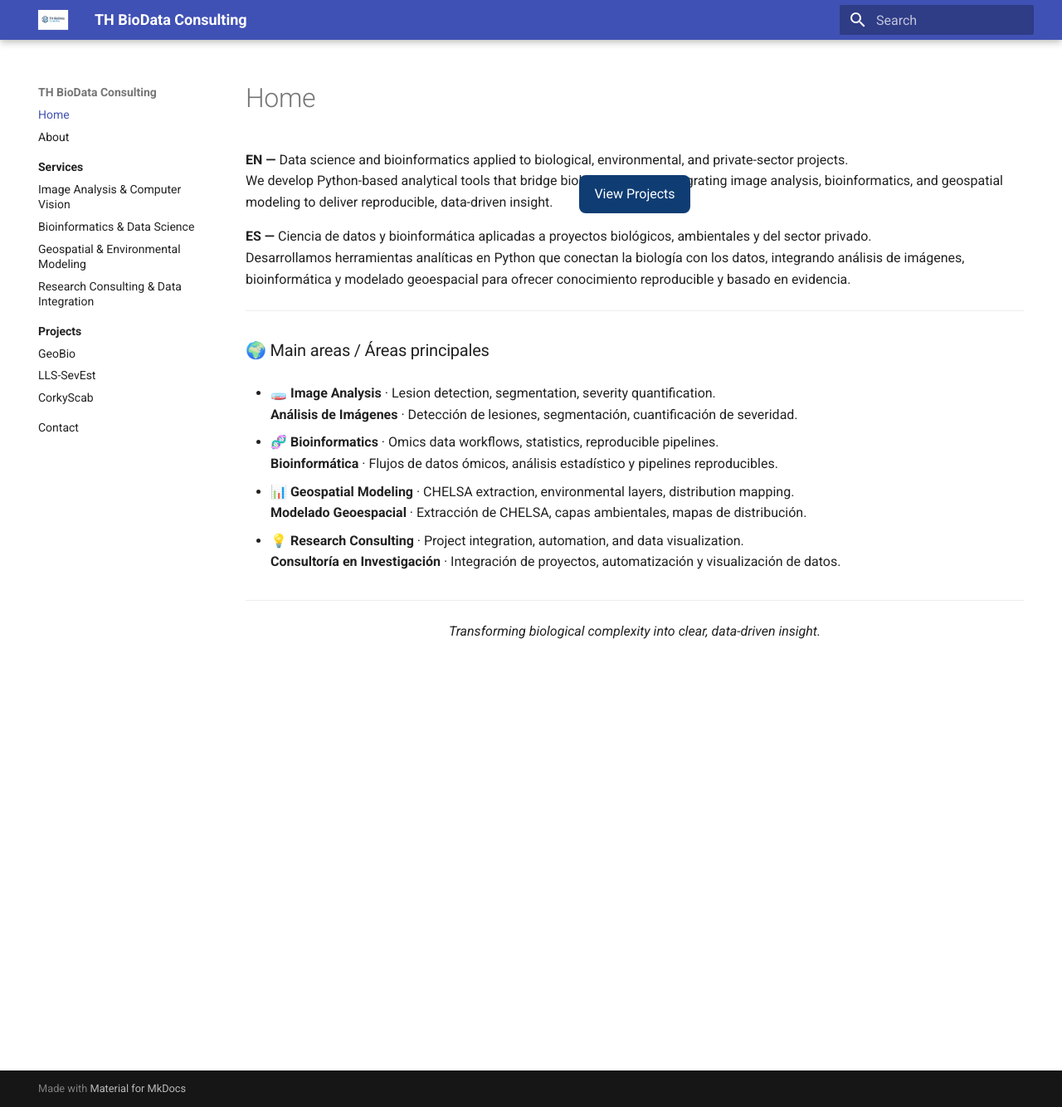
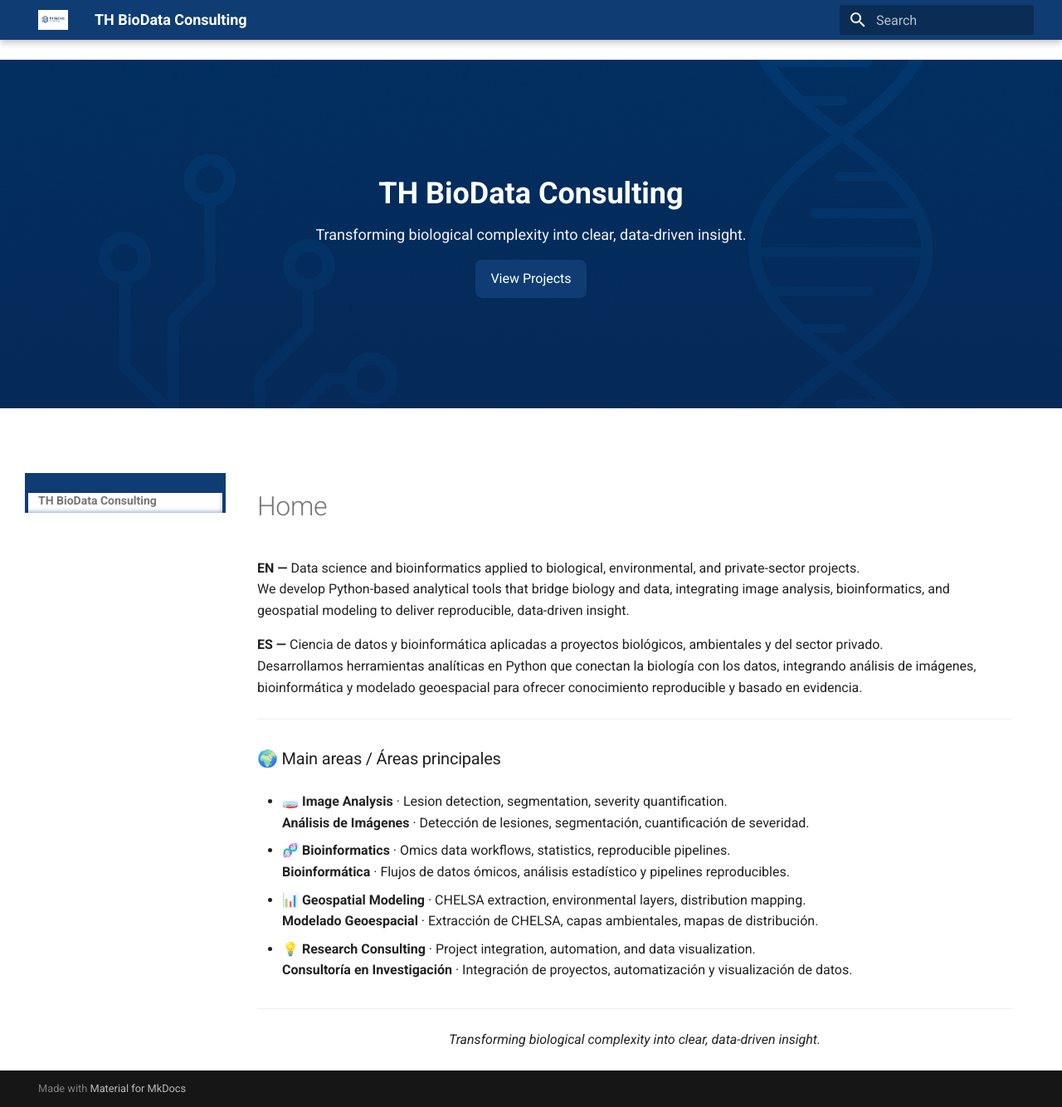
Before and after one commit to TH-BioData/th-biodata.github.io, an MkDocs documentation site: the page built from docs/index.md, in a window 1280 px wide and 1334 px high. Shown: the whole window at 83% size. Built offline with MkDocs 1.6.1 and Material for MkDocs 9.7.7, drawn with Linux system fonts in a browser that asks for light colours.

Commit message:
Update extra.css

```diff
--- a/docs/styles/extra.css
+++ b/docs/styles/extra.css
@@ -1,4 +1,5 @@
-TH BioData Consulting — Custom Styles (versión estable)
+/* ============================================================
+   TH BioData Consulting — Custom Styles (versión corregida móvil)
    ============================================================ */
 
 /* --- Ajustes generales de contenido --- */
@@ -7,40 +8,40 @@ max-width: 950px;
   margin: 0 auto;
 }
 
-/* ===== TOP BAR (azul corporativo fijo) ===== /
+/* ===== TOP BAR (azul corporativo fijo) ===== */
 .md-header,
 .md-tabs {
   background-color: #0F3D73 !important;
-z-index: 10; / por encima del hero */
+  z-index: 5; /* suficiente para estar sobre hero, pero debajo del drawer */
 }
 
-/* ===== Variables para alto del hero ===== /
+/* ===== Variables para alto del hero ===== */
 :root {
---th-hero-height: 420px;          / alto del hero en desktop /
---th-hero-height-sm: 300px;       / alto del hero en móvil   /
---md-header-h: var(--md-header-height, 3.6rem); / alto header Material */
+  --th-hero-height: 420px;          /* alto del hero en desktop */
+  --th-hero-height-sm: 300px;       /* alto del hero en móvil   */
+  --md-header-h: var(--md-header-height, 3.6rem); /* alto header Material */
 }
 
 /* ============================================================
    HERO full-width (debajo del header)
    ============================================================ */
 
-/* Solo en páginas que tienen .hero /
+/* Solo en páginas que tienen .hero */
 body:has(.hero) .hero {
-position: fixed;                       / fuera del flujo del layout /
-top: var(--md-header-h);               / inmediatamente bajo el header /
-left: 50%;
-transform: translateX(-50%);
-width: 100vw;                          / a todo lo ancho de la ventana /
+  position: fixed;
+  top: var(--md-header-h);
+  left: 0;
+  right: 0;
+  width: 100%;
   margin: 0;
   border-radius: 0;
   overflow: hidden;
-z-index: 4;                            / por debajo del header */
+  z-index: 4;
 }
 
 body:has(.hero) .hero__bg {
   height: var(--th-hero-height);
-background-image: url('../assets/hero.jpg?v=5'); /* rompe caché */
+  background-image: url('../assets/hero.jpg?v=6'); /* rompe caché */
   background-size: cover;
   background-position: center;
   background-repeat: no-repeat;
@@ -60,8 +61,13 @@ color: #fff;
 .hero__title { font-size: 36px; font-weight: 700; margin-bottom: 6px; }
 .hero__tag   { font-size: 18px; opacity: .95; }
 .hero__cta   {
-display: inline-block; margin-top: 16px; padding: 10px 18px;
-background: #0F3D73; border-radius: 8px; color: #fff !important; text-decoration: none;
+  display: inline-block;
+  margin-top: 16px;
+  padding: 10px 18px;
+  background: #0F3D73;
+  border-radius: 8px;
+  color: #fff !important;
+  text-decoration: none;
 }
 
 /* Empujar TODO el contenido (incluye sidebar) por debajo del hero */
@@ -128,36 +134,56 @@ object-position: center 40%;
 /* ============================================================
    HERO CON EFECTO DE DESVANECIMIENTO AL HACER SCROLL
    ============================================================ */
-
-/* transición suave */
 .hero {
   transition: opacity 0.6s ease, transform 0.6s ease;
 }
 
-/* Estado visible inicial */
 body:not(.scrolled) .hero {
   opacity: 1;
   transform: translateY(0);
 }
 
-/* Estado al hacer scroll /
 body.scrolled .hero {
   opacity: 0;
   transform: translateY(-80px);
-pointer-events: none; / evita que bloquee clics */
+  pointer-events: none;
 }
 
-/* === Fix: hero centrado de borde a borde, sin desplazamiento === /
-body:has(.hero) .hero {
-position: fixed;
-top: var(--md-header-h);  / debajo del header /
-left: 0;
-right: 0;
-width: 100%;              / evita 100vw (causa corrimiento) /
-margin: 0;
-transform: none;          / quita translateX(-50%) */
-z-index: 4;
+/* Evita scroll horizontal accidental */
+html, body {
+  overflow-x: hidden;
 }
 
-/* Evita scroll horizontal accidental por diferencias entre vw y layout */
-html, body { overflow-x: hidden; }
+/* ============================================================
+   FIX: Menú móvil (drawer) visible y clickeable
+   ============================================================ */
+
+/* Drawer encima de todo */
+.md-drawer, .md-sidebar--primary {
+  z-index: 1050 !important;
+  background-color: #0F3D73 !important; /* color corporativo */
+  color: #fff;
+}
+
+/* Overlay transparente solo para sombrear, no bloquear */
+.md-overlay {
+  background-color: rgba(0,0,0,0.25) !important;
+  z-index: 1040 !important;
+  pointer-events: none; /* evita bloquear clics */
+}
+
+/* Forzar interacción activa en el drawer */
+.md-drawer--active,
+.md-sidebar--primary {
+  pointer-events: auto !important;
+}
+
+/* Enlaces del menú */
+.md-sidebar--primary a {
+  color: #fff !important;
+  font-weight: 500;
+}
+
+.md-sidebar--primary a:hover {
+  color: #bcd9ff !important;
+}
```
Lines whose indentation alone changed are shown as unchanged.
